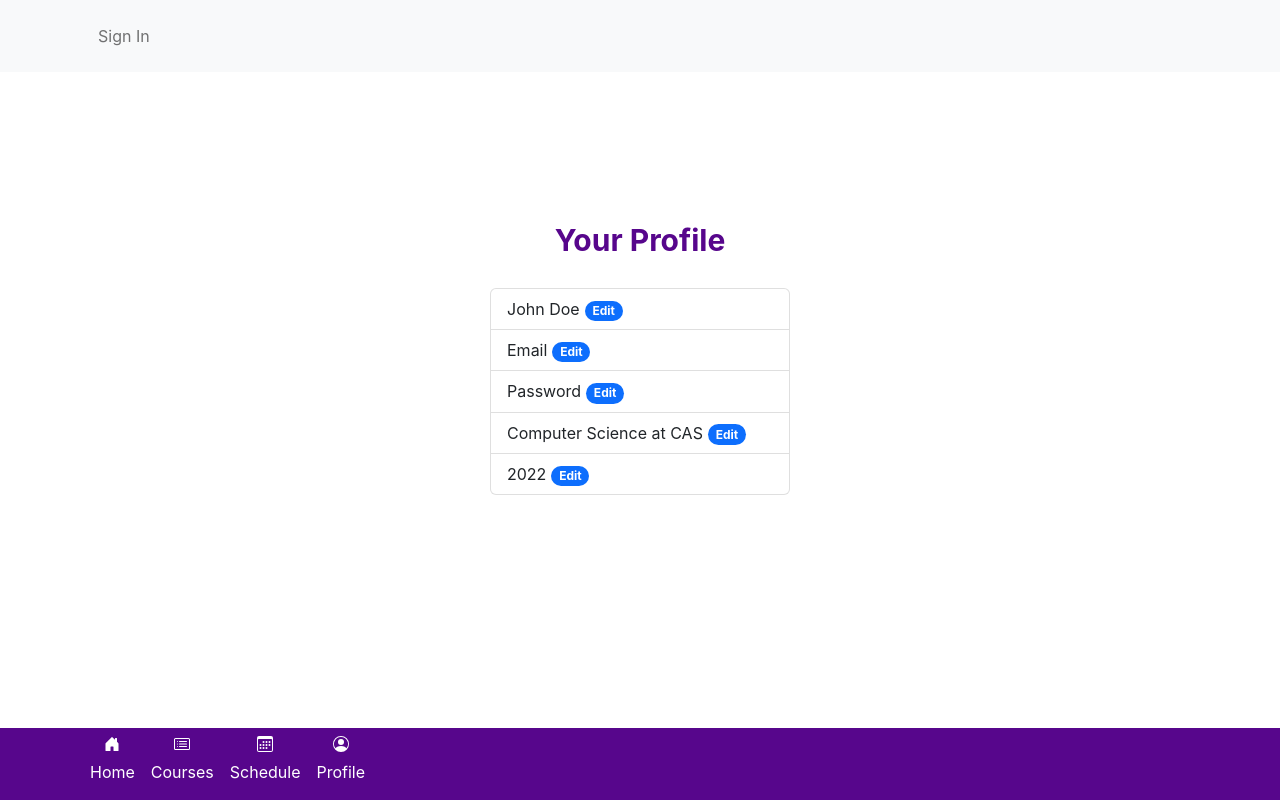
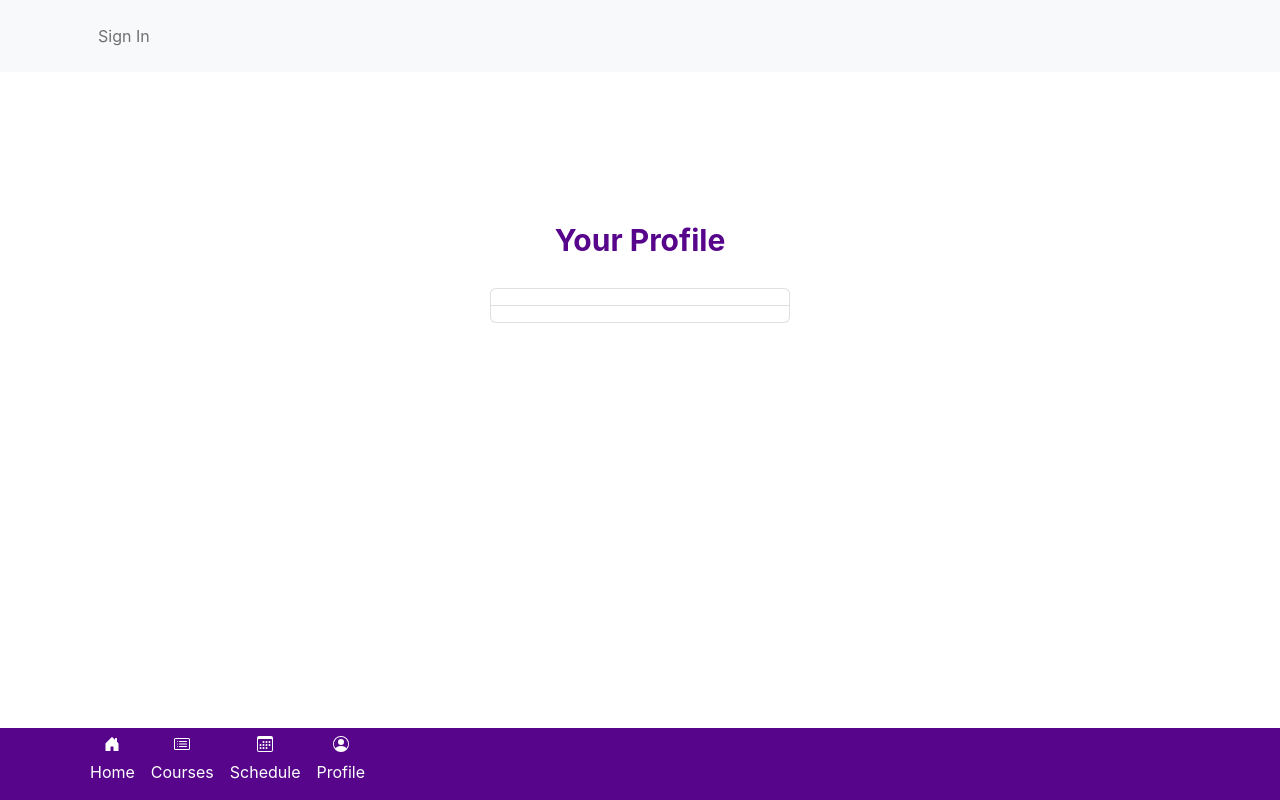
Before and after one commit to agiledev-students-fall2022/final-project-team-nyu-course-coordinator, a React (Create React App) app in the folder front-end/: page /profile in a window 1280 px wide. Built offline with nearby package versions, Linux system fonts and the light colour scheme; what chai would draw is missing.

Commit message:
Fix Profile Page

```diff
--- a/front-end/src/Components/Profile/Profile.js
+++ b/front-end/src/Components/Profile/Profile.js
@@ -2,41 +2,64 @@ import React from 'react';
 import ListGroup from 'react-bootstrap/ListGroup';
 import Badge from 'react-bootstrap/Badge';
 import { Container } from 'react-bootstrap';
+import { useState, useEffect } from 'react'
 import './styles.css';
-
+import { getUsers } from '../../actions/courses';
 import '../../../node_modules/bootstrap/dist/css/bootstrap.min.css';
 
 export default function Profile() {
+  // let [user, setUsers] = useState([])
+  // useEffect(() => {
+  //   const fetchUsers = async() => {
+  //     const result = await getUsers();
+  //     console.log(result)
+  //     setUsers(result[0])
+  //   }
+  //   fetchUsers()
+  // }, [])
+  // return ( // display user info
+  //   <div className="profile">
+  //     <h1>Profile</h1>
+  //     <ListGroup>
+  //       <ListGroup.Item>Name: {user.name}</ListGroup.Item>
+  //       <ListGroup.Item>Email: {user.email}</ListGroup.Item>
+  //       {/* <ListGroup.Item>Classes: {user.classes.map(section => {
+  //         return <Badge variant="secondary">{section.section_id}</Badge>
+  //       })}</ListGroup.Item> */}
+  //     </ListGroup>
+  //   </div>
+  // );
 
-  return (
+
+  const [user, setUser] = useState(JSON.parse(localStorage.getItem('profile')));
+  useEffect(() => {
+    // const token = user?.token;
+    // if (token) {
+    //   const decodedToken = decode(token);
+    //   if (decodedToken.exp * 1000 < new Date().getTime()) logout();
+    // }
+    setUser(JSON.parse(localStorage.getItem('profile')));
+  }, []);
+    return ( // display user info
+    // <div className="profile">
+    //   <h1>Profile</h1>
+    //   <ListGroup>
+    //     <ListGroup.Item>Name: {user?.result.name}</ListGroup.Item>
+    //     <ListGroup.Item>Email: {user?.result.email}</ListGroup.Item>
+    //     {/* <ListGroup.Item>Classes: {user.classes.map(section => {
+    //       return <Badge variant="secondary">{section.section_id}</Badge>
+    //     })}</ListGroup.Item> */}
+    //   </ListGroup>
+    // </div>
+
     <Container className="profileContainer">
     <h1 className="title">Your Profile</h1>
     <ListGroup className="listGroup">
-        <ListGroup.Item>John Doe
-        <Badge className="editBadge" pill>
-          Edit
-        </Badge>
+      <ListGroup.Item>{user?.result.name}
       </ListGroup.Item>
-        <ListGroup.Item>Email
-          <Badge className="editBadge" pill>
-            Edit
-          </Badge>
+      <ListGroup.Item>{user?.result.email}
       </ListGroup.Item>
-        <ListGroup.Item>Password
-          <Badge className="editBadge" pill>
-              Edit
-          </Badge>
-        </ListGroup.Item>
-        <ListGroup.Item>Computer Science at CAS
-          <Badge className="editBadge" pill>
-              Edit
-          </Badge>
-        </ListGroup.Item>
-        <ListGroup.Item>2022
-          <Badge className="editBadge" pill>
-            Edit
-          </Badge>
-        </ListGroup.Item>
+
     </ListGroup>
   </Container>
   );
```
Lines whose indentation alone changed are shown as unchanged.
